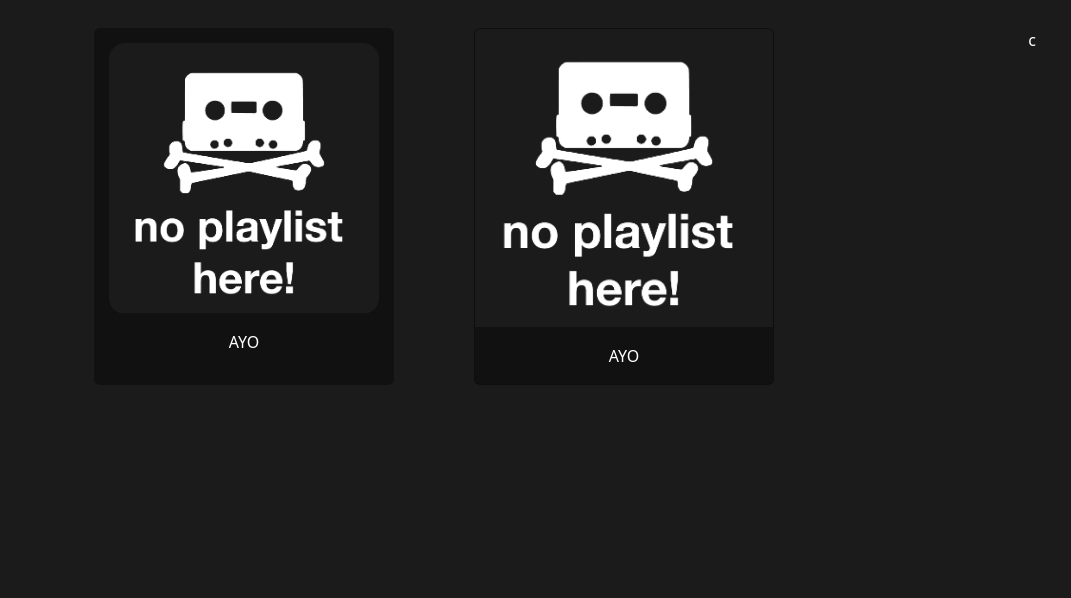
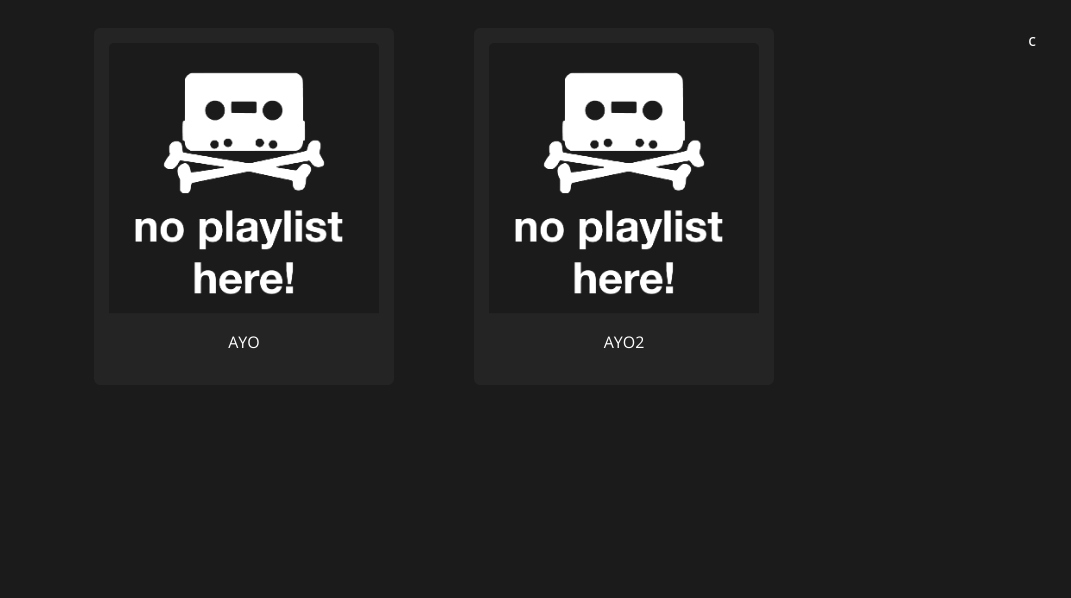
Before and after one commit to tyler-docherty/tapewinder, a website: page index.html in a window 1280 px wide. Shown: the part 202-800 px from the top of the page, without its empty margins (0-1071 px from the left). Drawn offline with nearby package versions, Linux system fonts and the light colour scheme.

Commit message:
added new js for placeholders

```diff
--- a/index.html
+++ b/index.html
@@ -35,7 +35,7 @@
                 <div class="hamburger"></div>
                 <div class="hamburger"></div>
             </button>
-            <div class="collapse navbar-collapse open_sans" id="navbarNavAltMarkup">
+            <div class="collapse navbar-collapse open-sans" id="navbarNavAltMarkup">
                 <div class="navbar-nav text-center">
                     <a class="nav-link text-light" href="/">Home</a>
                     <!-- anchor: login/register depending on cookies n stuff :D -->
@@ -49,19 +49,19 @@
         <div class="container text-center mt-5">
             <div class="row gx-4">
                 <div class="col">
-                    <div class="card tapewinder-black tapewinder-border" style="width: 300px;">
-                        <img src="/static/tapewinder_placeholder_raisin.png" alt="placeholder playlist image" class="card-img-top rounded-4">
+                    <div class="card tapewinder-border" style="width: 300px;">
+                        <img src="/static/tapewinder_placeholder_raisin.png" alt="placeholder playlist image" class="card-img-top">
                         <div class="card-body">
-                            <p class="card-text">AYO</p>
+                            <p class="card-text open-sans">AYO</p>
                         </div>
                     </div>
                 </div>
                 <div class="col">
                     <div class="col">
-                        <div class="card tapewinder-black" style="width: 300px;">
+                        <div class="card tapewinder-border" style="width: 300px;">
                             <img src="/static/tapewinder_placeholder_raisin.png" alt="placeholder playlist image" class="card-img-top">
                             <div class="card-body">
-                                <p class="card-text">AYO</p>
+                                <p class="card-text open-sans">AYO2</p>
                             </div>
                         </div>
                     </div>
@@ -74,5 +74,6 @@
     </div>
 <script src="https://cdn.jsdelivr.net/npm/bootstrap@5.2.3/dist/js/bootstrap.bundle.min.js" integrity="sha384-kenU1KFdBIe4zVF0s0G1M5b4hcpxyD9F7jL+jjXkk+Q2h455rYXK/7HAuoJl+0I4" crossorigin="anonymous"></script>
 <script src="/static/js/getUserState.js"></script>
+<script src="/static/js/getRandomPlaceholder.js"></script>
 </body>
 </html>
--- a/static/css/styles.css
+++ b/static/css/styles.css
@@ -3,7 +3,8 @@
 }
 
 .tapewinder-border {
-    border: 15px solid #111111;
+    border: 15px solid #242424;
+    background-color: #242424;
 }
 
 .text-center {
@@ -17,7 +18,7 @@
     margin: 5px 0;
 }
 
-.open_sans {
+.open-sans {
     font-family: 'Open Sans', sans-serif;
 }
 
--- /dev/null
+++ b/static/js/getRandomPlaceholder.js
@@ -0,0 +1,4 @@
+const placeholders = ["blue", "green", "orange", "pink", "red"];
+
+// eslint-disable-next-line no-unused-vars
+getRandomPlaceholder => `/static/tapewinder_placeholder_${placeholders[Math.floor(Math.random()*5)]}`;
```
Also changed, not shown: static/tapewinder_placeholder_blue.png (added), static/tapewinder_placeholder_green.png (added), static/tapewinder_placeholder_orange.png (added), static/tapewinder_placeholder_pink.png (added), static/tapewinder_placeholder_red.png (added).
